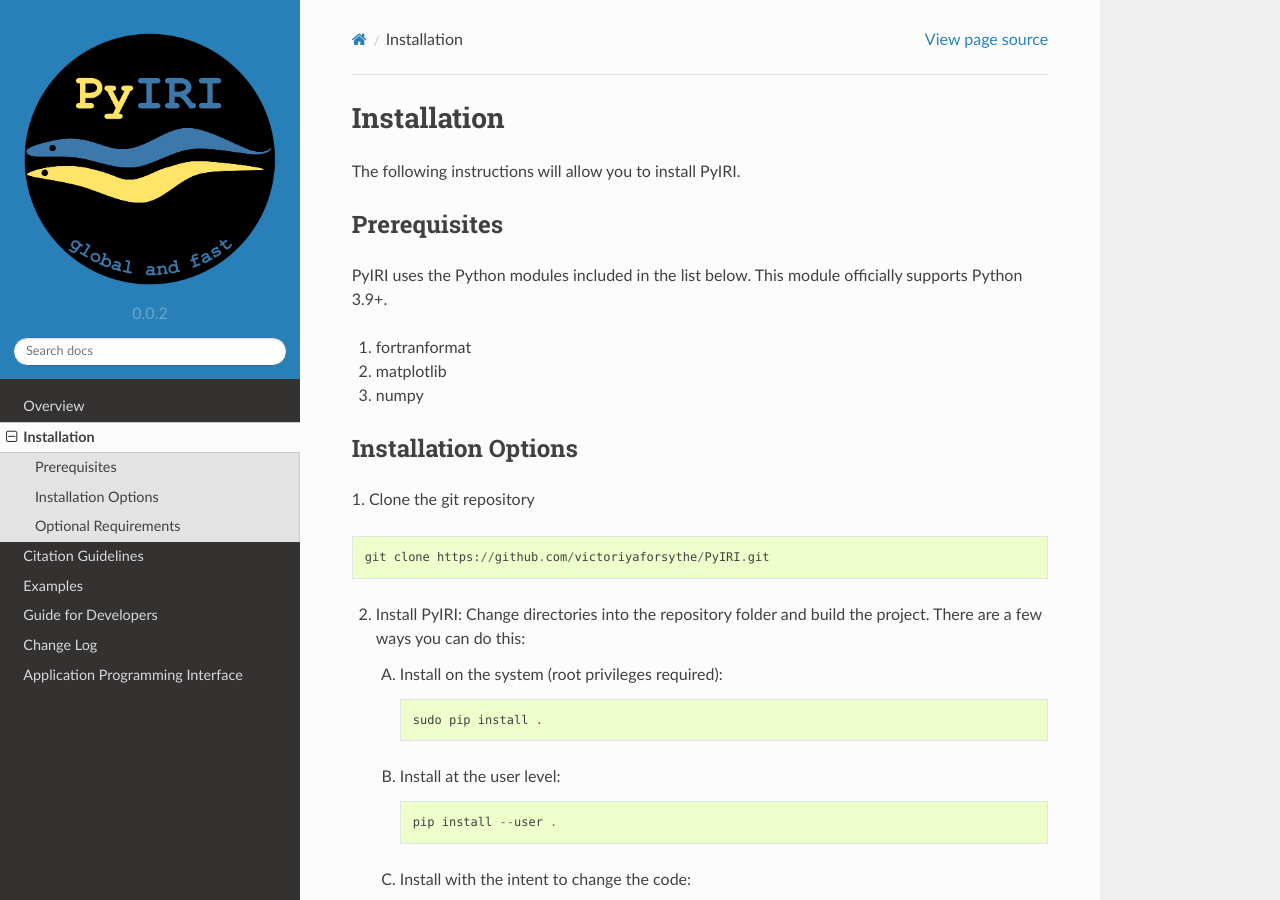
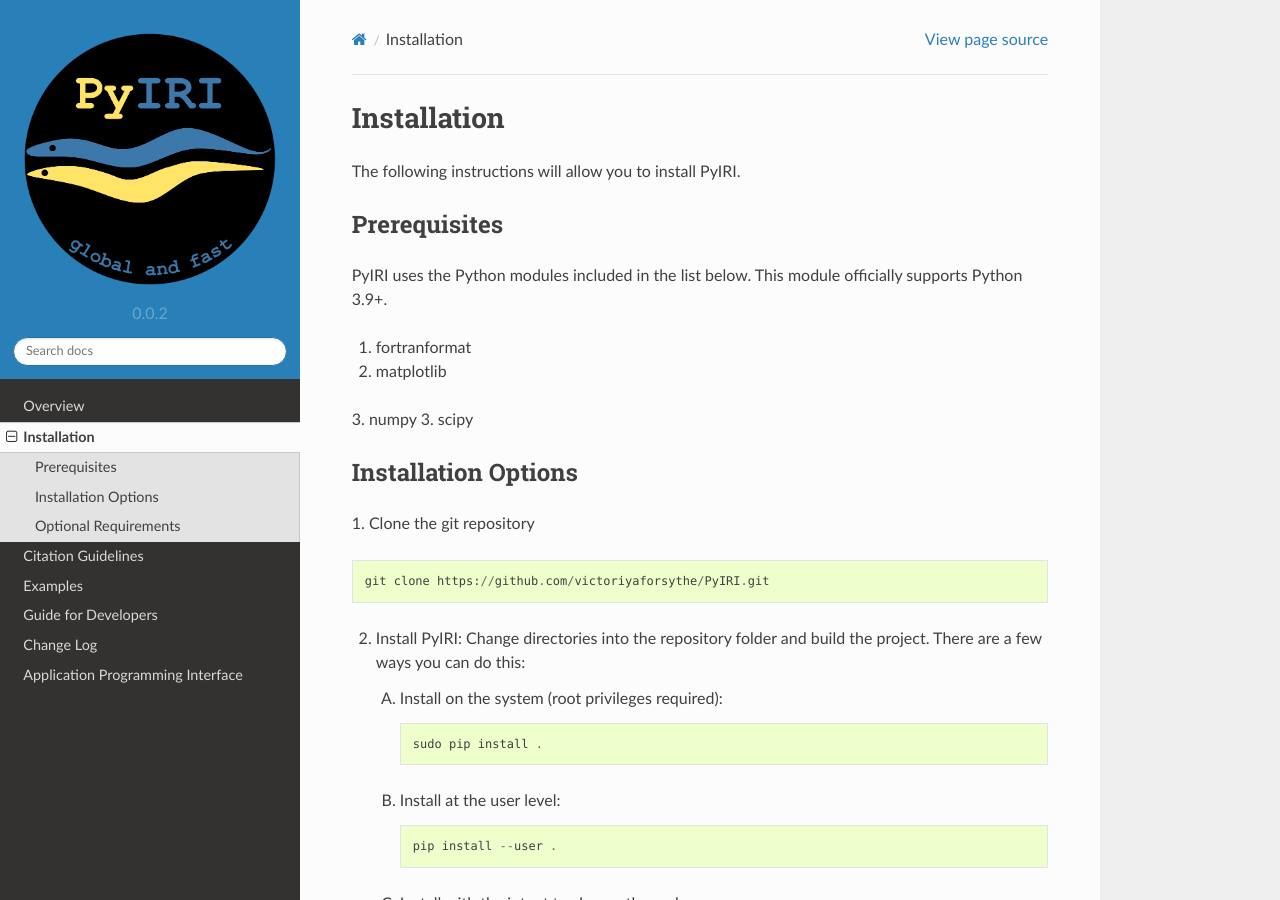
Before and after one commit to victoriyaforsythe/PyIRI, a Sphinx documentation site: the page built from docs/installation.rst, in a window 1280 px wide and 900 px high. Built offline with Sphinx 7.4.7 and the Read the Docs theme 2.0.0, drawn with Linux system fonts in a browser that asks for light colours.

Commit message:
BUG: updated dependencies
Updated the dependencies in the documentation.

```diff
--- a/docs/installation.rst
+++ b/docs/installation.rst
@@ -12,6 +12,7 @@ officially supports Python 3.9+.
 1. fortranformat
 2. matplotlib
 3. numpy
+3. scipy
 
 
 Installation Options
```
